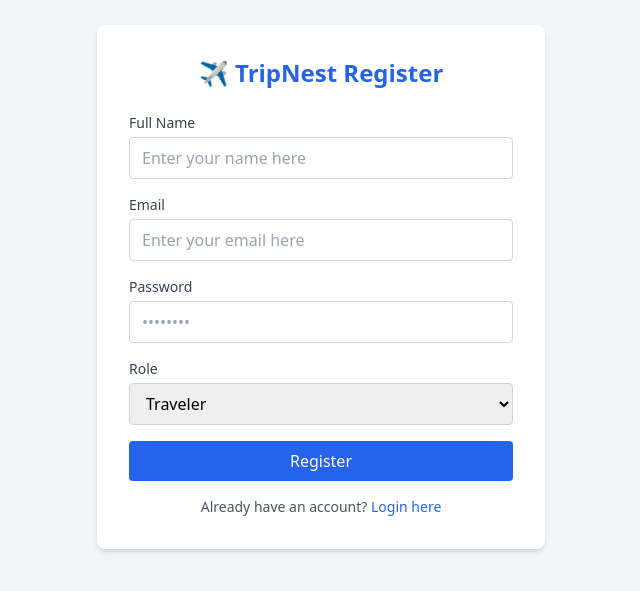
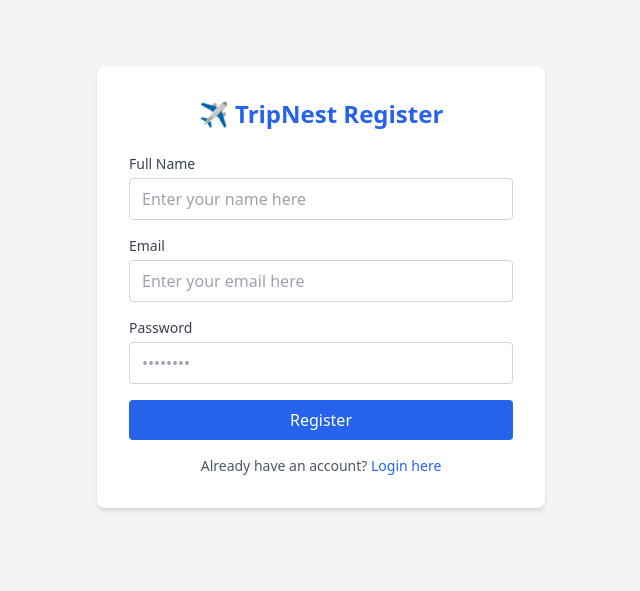
Before and after one commit to kunaljaiswal2005/tripnest-frontend, a React (Vite) app: page /register in a window 1280 px wide. Shown: the part 113-704 px from the top of the page, without its empty margins (319-959 px from the left). Built offline with nearby package versions, Linux system fonts and the light colour scheme; no server answers.

Commit message:
fix: remove role dropdown from register

```diff
--- a/src/pages/Register.jsx
+++ b/src/pages/Register.jsx
@@ -84,21 +84,7 @@ const Register = () => {
             />
           </div>
 
-          <div>
-            <label className="block text-sm font-medium text-gray-700 mb-1">
-              Role
-            </label>
-            <select
-              name="role"
-              value={form.role}
-              onChange={handleChange}
-              className="w-full border border-gray-300 rounded px-3 py-2 focus:outline-none focus:ring-2 focus:ring-blue-500"
-            >
-              <option value="TRAVELER">Traveler</option>
-              <option value="GROUP_ADMIN">Group Admin</option>
-              <option value="ADMIN">Admin</option>
-            </select>
-          </div>
+          {/* Role dropdown hata diya — default TRAVELER rahega */}
 
           <button
             type="submit"
```
